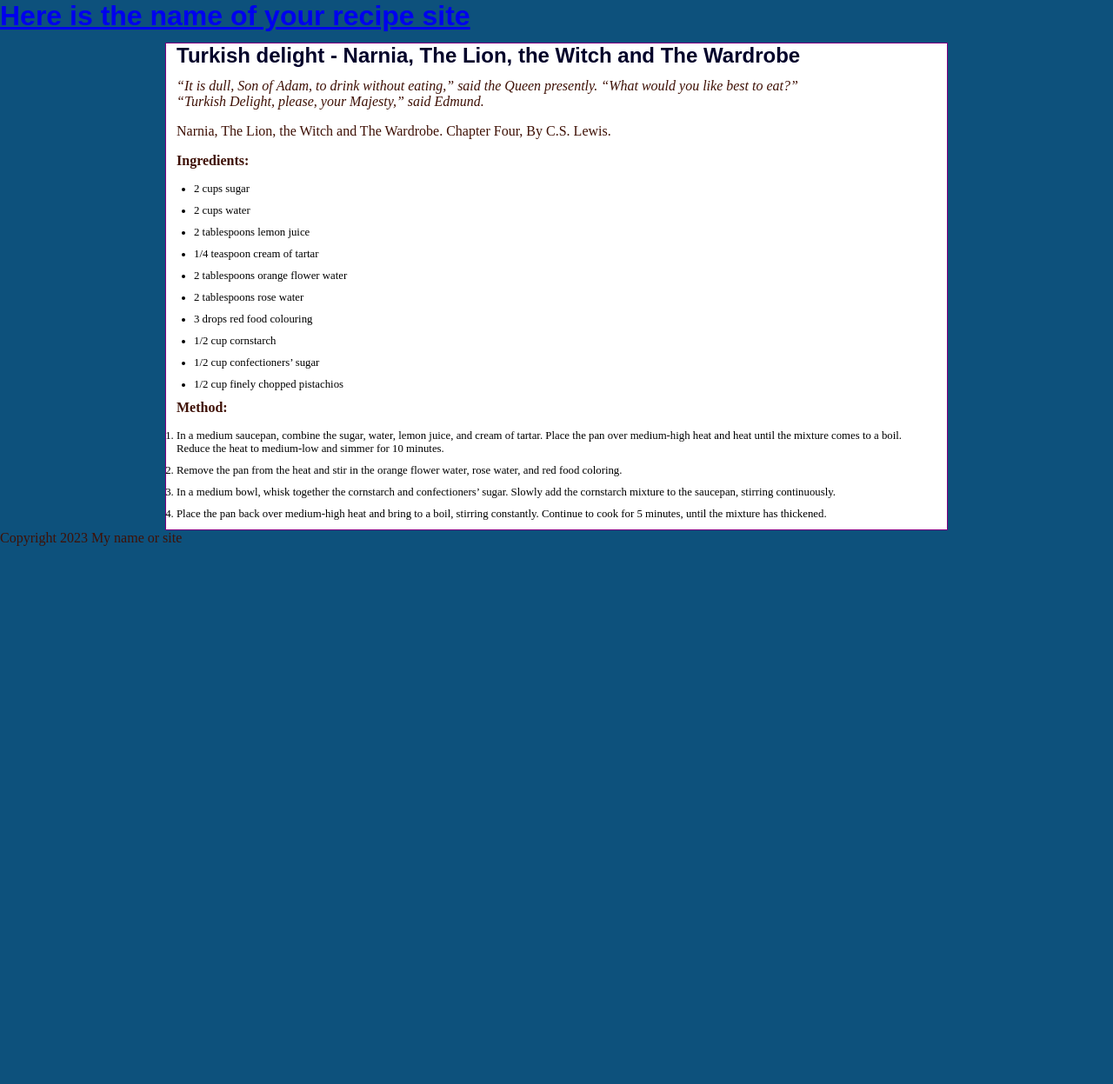
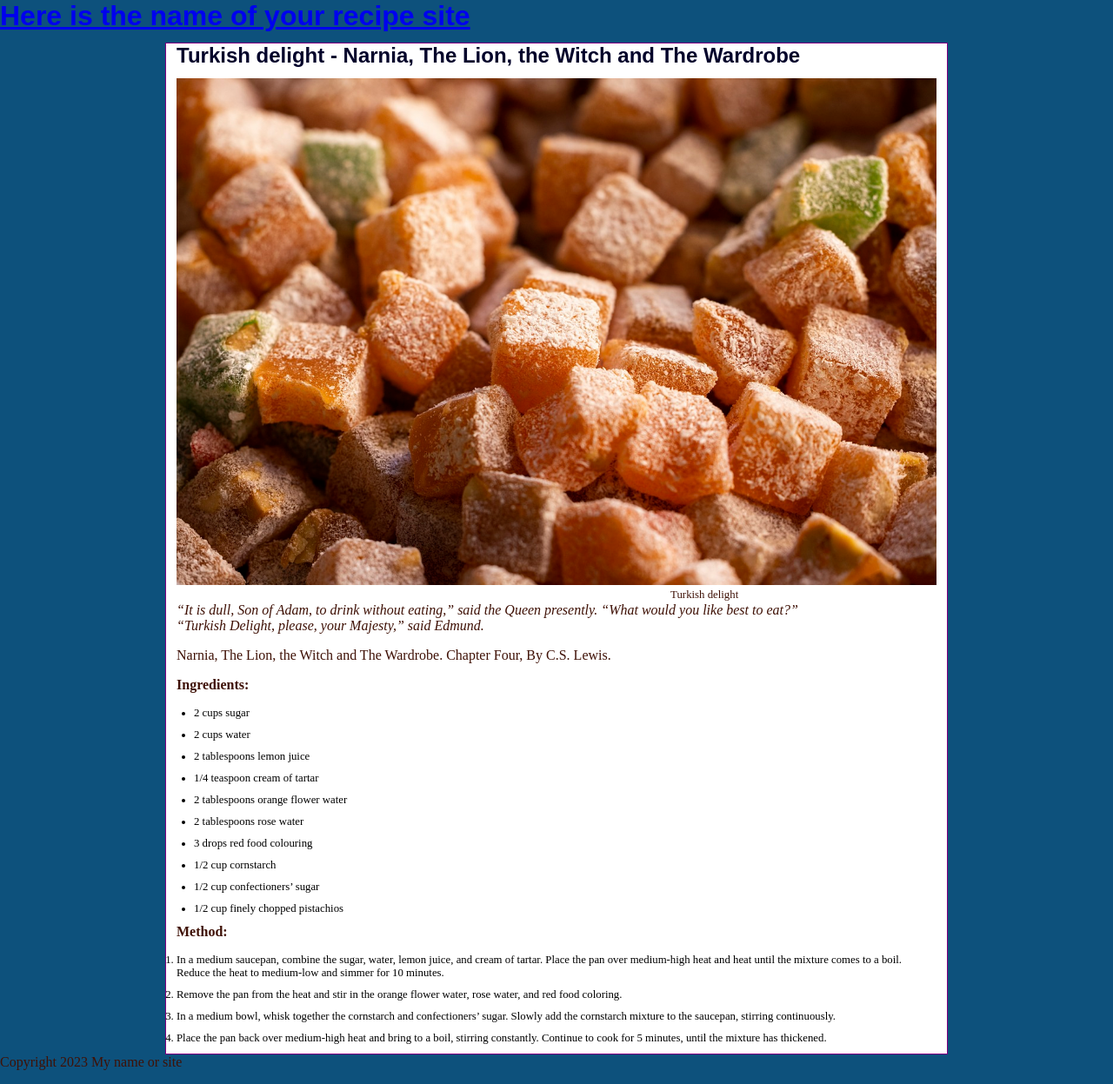
Before and after one commit to izzymlawton/fantasy-recipes, a Jekyll site: the page built from _recipes/recipe2.md, in a window 1280 px wide. Shown: the whole page at 87% size. Built offline with Jekyll 4.4.1, drawn with Linux system fonts in a browser that asks for light colours; before the commit the page ends 900 px from its top, so only the background shows below that.

Commit message:
Update Recipe “recipe2”

```diff
--- a/_recipes/recipe2.md
+++ b/_recipes/recipe2.md
@@ -5,6 +5,8 @@ order: 1
 layout: recipe
 published: true
 ---
+![](../uploads/turkish-delight-6757762_1280.jpg "Turkish delight ")
+
 *“It is dull, Son of Adam, to drink without eating,” said the Queen presently. “What would you like best to eat?”*\
 *“Turkish Delight, please, your Majesty,” said Edmund.*
 
```
Also changed, not shown: uploads/turkish-delight-6757762_1280.jpg (added).
